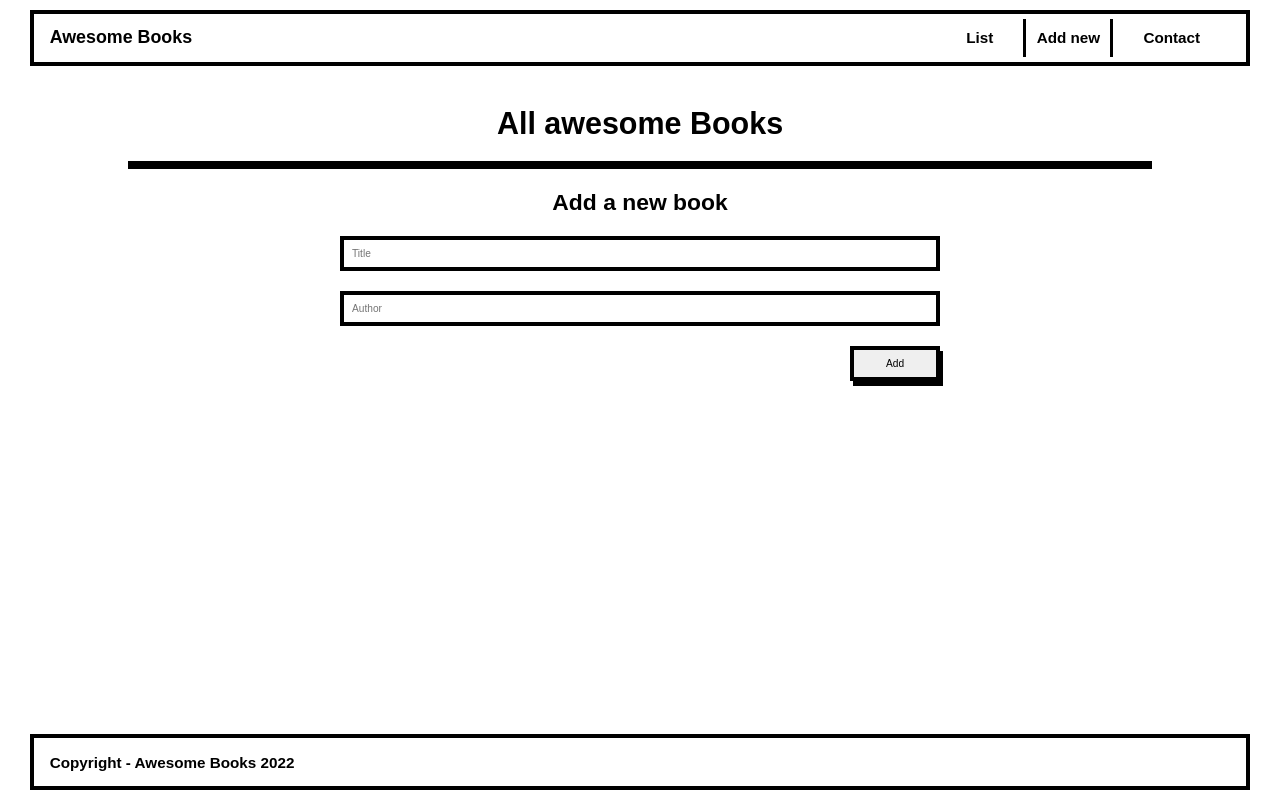
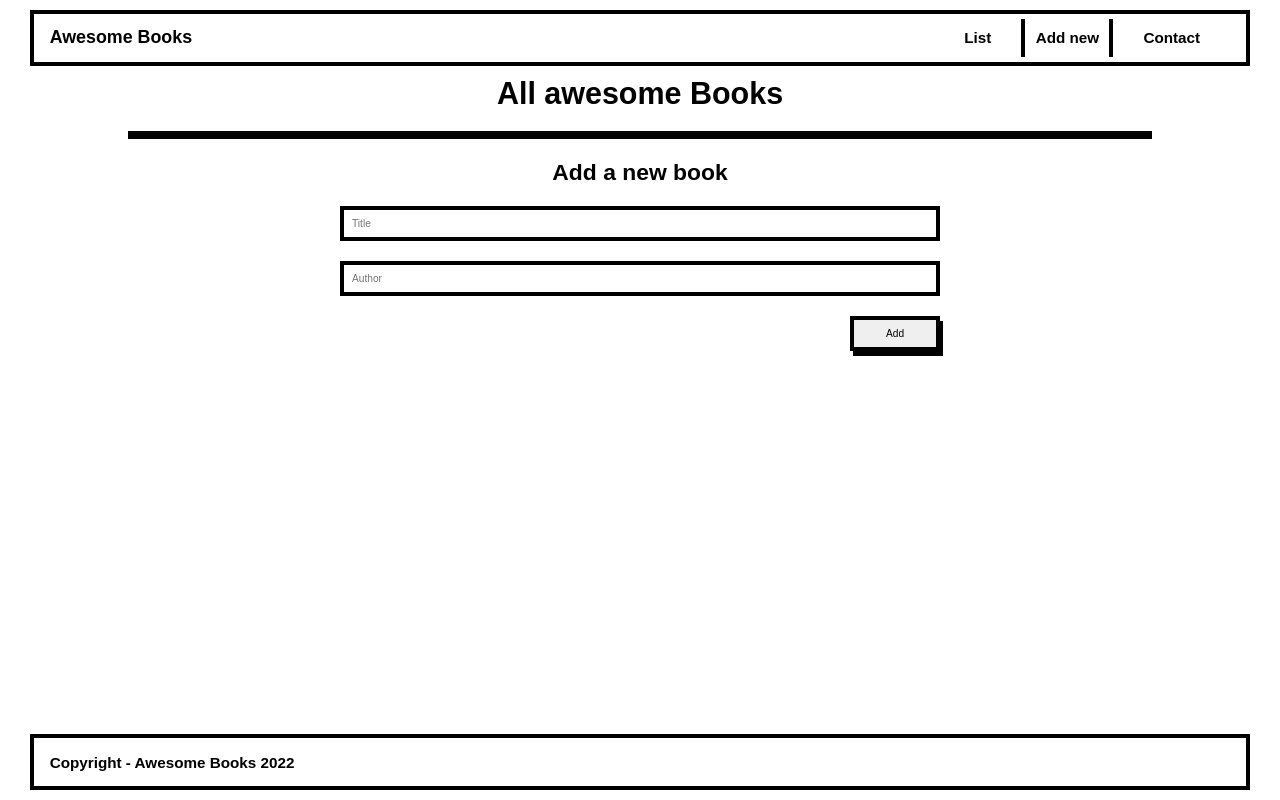
Before and after one commit to MohammedElseddik/Awesome-books, a website: page index.html in a window 1280 px wide. Drawn offline with Linux system fonts and the light colour scheme; a web font is replaced by a local one.

Commit message:
Fix page layout issues

```diff
--- a/index.html
+++ b/index.html
@@ -22,16 +22,19 @@
         </nav>
     </header>
     <main class="main-section">
-        <div class="container">
+
+        <div class="books-lists">
             <h1>All awesome Books</h1>
             <div class="book-list-ui"></div>
+        </div>
+
+        <div class="books-inputs">
             <h2>Add a new book</h2>
-            <div class="books-list">
-                <input type="text" id="title" placeholder="Title">
-                <input type="text" id="author" placeholder="Author">
-                <button  id="add-btn">Add</button>
-            </div>
+            <input type="text" id="title" placeholder="Title">
+            <input type="text" id="author" placeholder="Author">
+            <button  id="add-btn">Add</button>
         </div>
+
     </main>
     <footer id="copyright">
         <p class="copyright-paragraph">Copyright - Awesome Books 2022</p>
--- a/styles.css
+++ b/styles.css
@@ -22,7 +22,7 @@ ul {
 }
 
 .header-nav {
-  padding:1rem 3rem;
+  padding: 1rem 3rem;
 }
 
 .nav-bar {
@@ -49,8 +49,8 @@ ul {
 }
 
 .add-list {
-  border-left: 3px solid #000;
-  border-right: 3px solid #000;
+  border-left: 4px solid #000;
+  border-right: 4px solid #000;
 }
 
 /* .line {
@@ -61,13 +61,29 @@ ul {
   margin-bottom: 1rem;
 } */
 
-.container {
+/* .container {
   display: flex;
   flex-direction: column;
   align-items: center;
   justify-content: center;
   gap: 20px;
   margin: 3rem auto;
+} */
+
+.main-section {
+  display: flex;
+  flex-direction: column;
+  align-items: center;
+  gap: 20px;
+}
+
+.books-lists {
+  display: flex;
+  flex-direction: column;
+  width: 100%;
+  justify-content: center;
+  align-items: center;
+  gap: 20px;
 }
 
 .book-list-ui {
@@ -91,7 +107,7 @@ ul {
   background: #e0e0e0;
 }
 
-.books-list {
+.books-inputs {
   display: flex;
   align-items: flex-end;
   justify-content: center;
@@ -101,6 +117,10 @@ ul {
   margin-bottom: 1rem;
   width: 50%;
   padding: 0 20px;
+}
+
+.books-inputs h2 {
+  align-self: center;
 }
 
 .remove-btn {
@@ -117,6 +137,10 @@ ul {
   width: 15%;
 }
 
+.hidden {
+  display: none;
+}
+
 #title,
 #author {
   width: 100%;
@@ -124,6 +148,8 @@ ul {
   padding: 8px;
   border: 4px solid black;
 }
+
+
 
 #copyright {
   padding: 1.5rem;
```
